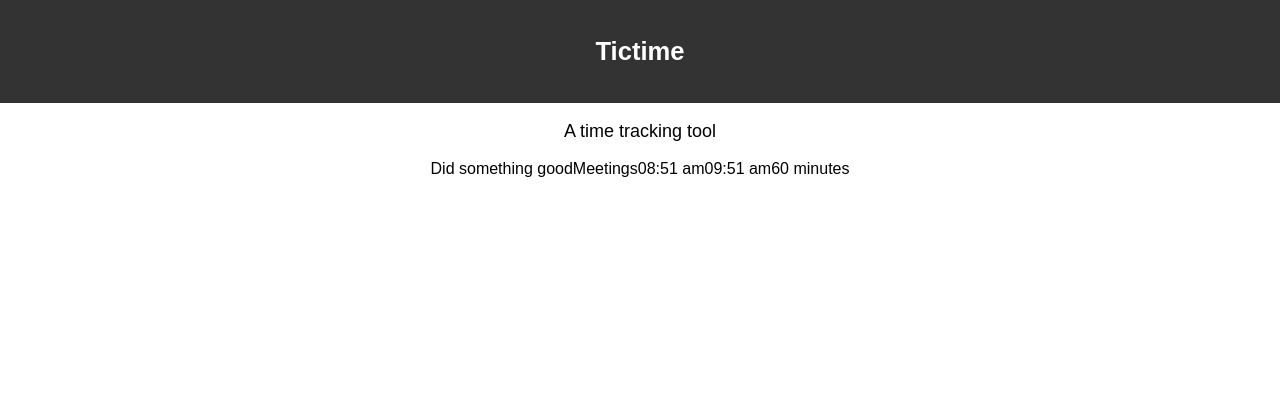
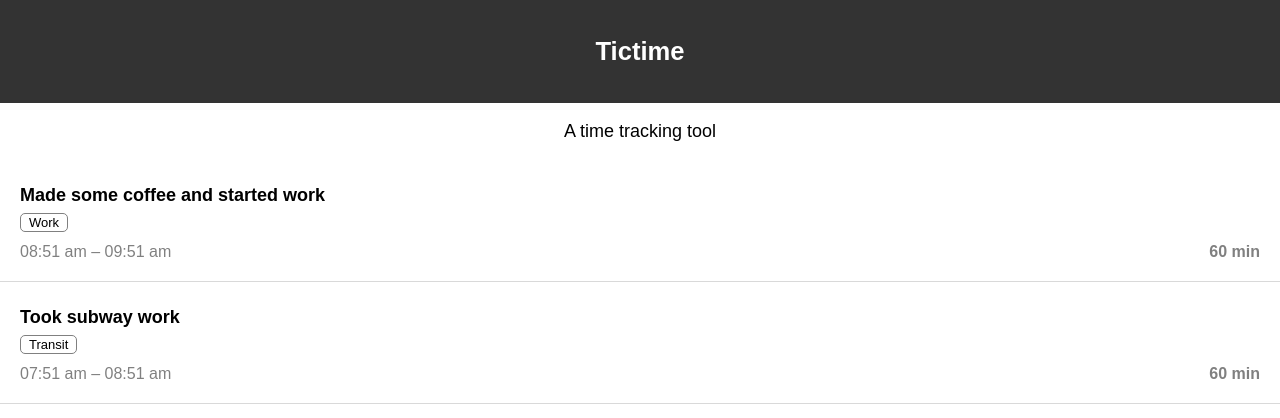
Before and after one commit to preist/tictime, a React app: page / in a window 1280 px wide. Shown: the top 418 px of the page. Built offline with nearby package versions, Linux system fonts and the light colour scheme.

Commit message:
Update markup and basic styles

```diff
--- a/src/app.tsx
+++ b/src/app.tsx
@@ -15,12 +15,17 @@ class App extends React.Component {
         <p className="app-description">
           A time tracking tool
         </p>
-
         <LogEntry
-          title="Did something good"
-          category={2}
+          title="Made some coffee and started work"
+          category={1}
           startAt={subHours(new Date(), 1)}
           endAt={new Date(new Date())}
+        />
+        <LogEntry
+          title="Took subway work"
+          category={3}
+          startAt={subHours(new Date(), 2)}
+          endAt={subHours(new Date(), 1)}
         />
       </div>
     );
--- a/src/components/log_entry.scss
+++ b/src/components/log_entry.scss
@@ -0,0 +1,41 @@
+.log-entry {
+  background-color: white;
+  text-align: left;
+  padding: 20px;
+  border-bottom: 1px solid lighten(gray, 35%);
+
+  &--title {
+    padding: 5px 0;
+
+    &--value {
+      font-size: 18px;
+      margin: 0;
+    }
+  }
+
+  &--category {
+    padding: 2px 0;
+    margin-bottom: 10px;
+
+    &--value {
+      font-size: 13px;
+      padding: 1px 8px;
+      border: 1px solid gray;
+      border-radius: 5px;
+    }
+  }
+
+  &--time {
+    display: flex;
+    justify-content: space-between;
+
+    &--range,
+    &--duration {
+      color: gray;
+    }
+
+    &--duration {
+      font-weight: bold;
+    }
+  }
+}
--- a/src/components/log_entry.tsx
+++ b/src/components/log_entry.tsx
@@ -3,6 +3,7 @@ import * as React from 'react';
 import { differenceInMinutes, format } from 'date-fns';
 
 import { CATEGORIES } from 'components/category';
+import 'components/log_entry.scss';
 
 export interface ILogEntryProps {
   title: string;
@@ -12,25 +13,51 @@ export interface ILogEntryProps {
 }
 
 export default class LogEntry extends React.Component<ILogEntryProps> {
-  constructor(props: ILogEntryProps) {
-    super(props);
-
-    this.state = {
-    }
-  }
-
-  public render() {
-    const {title, category, startAt, endAt} = this.props;
-    const logCategory = CATEGORIES[category];
+  public render(): JSX.Element {
+    const {title, startAt, endAt} = this.props;
 
     return (
       <div className="log-entry">
-        <span className="log-entry--title">{title}</span>
-        <span className="log-entry--category" color={logCategory.color}>{logCategory.title}</span>
-        <span className="log-entry--start-at">{format(startAt, "hh:mm a")}</span>
-        <span className="log-entry--end-at">{format(endAt, "hh:mm a")}</span>
-        <span className="log-entry--duration">{differenceInMinutes(endAt, startAt)} minutes</span>
+        <div className="log-entry--title">
+          <h3 className="log-entry--title--value">{title}</h3>
+        </div>
+        <div className="log-entry--category">
+          {this.renderCategory()}
+        </div>
+        <div className="log-entry--time">
+          <div className="log-entry--time--range">
+            <span className="log-entry--start-at--value">{this.renderTime(startAt)}</span> –&nbsp;
+            <span className="log-entry--end-at--value">{this.renderTime(endAt)}</span>
+          </div>
+          <div className="log-entry--time--duration">
+            {this.renderDuration()}
+          </div>
+        </div>
       </div>
     );
   }
+
+  private renderDuration(): JSX.Element {
+    const {startAt, endAt} = this.props;
+
+    return (
+      <span className="log-entry--duration">{differenceInMinutes(endAt, startAt)} min</span>
+    )
+  }
+
+  private renderCategory(): JSX.Element {
+    const logCategory = CATEGORIES[this.props.category];
+
+    return (
+      <span className="log-entry--category--value" color={logCategory.color}>{logCategory.title}</span>
+    )
+  }
+
+  private renderTime(t: Date): JSX.Element {
+    return (
+      <time dateTime={format(t, "YYYY-MM-DD HH:mm")}>
+        {format(t, "hh:mm a")}
+      </time>
+    )
+  }
 }
```
Also changed, not shown: 1 other file (tests, documents, lock files or other folders).
